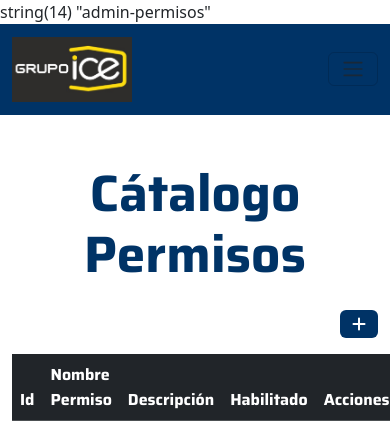
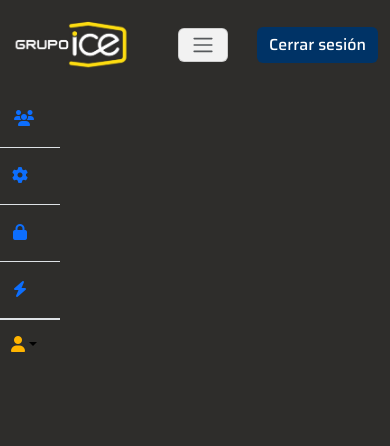
Before and after one commit to Sabr2001/InstitutoElectricidad, a PHP site: page /login/admin-permisos.php in a window 390 px wide. Shown: the top 446 px of the page. Run offline with PHP 8.4, Linux system fonts and the light colour scheme; the visitor is signed in with stand-in values (Sample User, id 1); lists and menus that the app fills with data are empty; some libraries are stand-ins or nearby versions.

Commit message:
UPDATE DASHBOARD PLUS ASIDE
ADDED:
Updates dashboard.php
new shared aside
new shared auth.php

se añade redireccionamiento en permisos, y se wquita del menu

modificaciomes en estilos para uniformidad de marca

```diff
--- a/admin-permisos.php
+++ b/admin-permisos.php
@@ -1,8 +1,13 @@
-<?php include "shared/header.php" ?>
+<?php
+    include "shared/auth.php";
+    include "shared/header.php";
+?>
 
-<main class="container mt-5">
-    <h1 class="text-center mb-4">Cátalogo Permisos</h1>
-
+<div class="row">
+<?php include "shared/aside.php";?>
+    <main class="col">
+        <h1 class="text-center mt-4 mb-4">Cátalogo Permisos</h1>
+        <div class="container-fluid">
             <!-- Botón para agregar nuevo registro -->
             <div class="d-flex justify-content-end mb-3">
                 <button id="btnNuevo" class="btn btn-primary" data-bs-toggle="modal" data-bs-target="#modalProducto">
@@ -11,6 +16,7 @@
             </div>
 
             <!-- Tabla -->
+
             <table class="table table-striped">
                 <thead class="table-dark">
                     <tr>
@@ -25,8 +31,9 @@
 
                 </tbody>
             </table>
+        </div>
     </main>
-
+</div>
 <!-- Modal -->
 <div class="modal fade" id="modalProducto" tabindex="-1" aria-labelledby="crudModalLabel" aria-hidden="true">
     <div class="modal-dialog">
--- a/css/main.css
+++ b/css/main.css
@@ -3,6 +3,7 @@
 
 /* Variables institucionales ICE */
 :root{
+    --icebackgorund: #2e2d2b;
     --primario: #003366;       /* Azul institucional ICE */
     --secundario: #F2F2F2;     /* Gris claro más cálido */
     --enfasis: #FFB400;        /* Amarillo ICE (más suave que naranja puro) */
@@ -36,7 +37,7 @@
     font-weight: 500;
 }
 h1,h2,h3,h4,h5,h6{
-    color: var(--primario) !important;
+    color: var(--primario);
 }
 
 /* Secciones */
@@ -52,6 +53,9 @@
 }
 .bgColorSecundario{
     background-color: var(--secundario) !important;
+}
+.bgIceBackground{
+    background-color: var(--icebackgorund) !important;
 }
 .textColorEnfasis{
     color: var(--enfasis) !important;
@@ -102,17 +106,36 @@
 /* Footer */
 footer{
     background-color: var(--secundario);
-    color: var(--primario);
+    color: var(--secundario);
 }
 footer h3{
     font-size: 1.4em;
     margin-bottom: 0.5em;
 }
 footer a{
-    color: var(--primario);
+    color: var(--secundario);
     text-decoration: none;
 }
 footer a:hover{
     color: var(--enfasis);
     text-decoration: underline;
 }
+footer h3{
+    color: var(--secundario);
+}
+.error{
+    color: red;
+    font-weight: bold;
+}
+
+.sidebar-ice {
+    width: 100%;
+}
+
+@media (min-width: 768px) {
+    .sidebar-ice {
+        width: 4.5rem;
+        min-height: 100vh;
+        align-items: stretch;
+    }
+}
--- a/faq.php
+++ b/faq.php
@@ -1,6 +1,6 @@
 <?php include "shared/header.php" ?>
 
-<main class="row justify-content-evenly">
+<main class="row justify-content-evenly pb-5 mb-5">
     <h1 class="col-sm-12 text-center">Preguntas frecuentes - ICE</h1>
     <!-- acordeon -->
     <div class="accordion col-sm-8" id="acordionFaq">
--- a/js/admin-permisos.js
+++ b/js/admin-permisos.js
@@ -1,7 +1,29 @@
 var accion = 1;
 getListaPermisos();
 
+$("#crudProducto").validate({
+    rules: {
+        nombrePermiso: {
+            required: true,
+        },
+        descripcion: {
+            required: true
+        }
+    },
+    messages: {
+        nombrePermiso: {
+            required: "Campo asunto es obligatorio",
+        },
+        descripcion: {
+            required: "Campo nombre es obligatorio"
+        }
+    }
+});
+
 $("#btnGuardar").click(function (e) {
+     if (!$("#crudProducto").valid())
+        return;
+
     if (accion == 1) {
         Guardar();
     } else {
--- a/login.php
+++ b/login.php
@@ -67,7 +67,7 @@
 
 <?php include "shared/header.php"; ?>
 
-<main class="row justify-content-evenly mt-5">
+<main class="row justify-content-evenly m-5 pb-5">
     <h1 class="col-sm-12 text-center mb-4">Acceso a la Agencia Virtual</h1>
 
     <div class="col-sm-6 col-md-4">
--- /dev/null
+++ b/shared/aside.php
@@ -0,0 +1,46 @@
+<?php
+    session_start()
+
+?>
+<?php if(!empty(($_SESSION["correo"]))):?>
+<aside class="col-auto col-md-auto p-0 bg-body-tertiary min-vh-100 bgIceBackground sidebar-ice">
+    <div class="d-flex flex-column flex-shrink-0 sidebar-ice" style="width: 4.5rem;">
+        <ul class="nav nav-pills nav-flush flex-column mb-auto text-center">
+            <li>
+                <a href="usuarios.php" class="nav-link py-3 border-bottom rounded-0" data-bs-toggle="tooltip" data-bs-placement="right" aria-label="Dashboard" data-bs-original-title="Dashboard">
+                    <i class="fa-solid fa-users"></i>
+                </a>
+            </li>
+            <li>
+                <a href="config.php" class="nav-link py-3 border-bottom rounded-0" data-bs-toggle="tooltip" data-bs-placement="right" aria-label="Orders" data-bs-original-title="Orders">
+                    <i class="fa-solid fa-gear me-2"></i>
+                </a>
+            </li>
+            <li>
+                <a href="admin-permisos.php" class="nav-link py-3 border-bottom rounded-0" data-bs-toggle="tooltip" data-bs-placement="right" title="Permisos" aria-label="Products" data-bs-original-title="Products">
+                     <i class="fa-solid fa-lock me-2"></i>
+                </a>
+            </li>
+            <li>
+                <a href="consultas.php" class="nav-link py-3 border-bottom rounded-0" data-bs-toggle="tooltip" data-bs-placement="right" aria-label="Customers" data-bs-original-title="Customers">
+                    <i class="fa-solid fa-bolt me-2"></i>
+                </a>
+            </li>
+        </ul>
+        <div class="dropdown border-top ">
+            <a href="#" class="d-flex align-items-center justify-content-center p-3 link-body-emphasis text-decoration-none dropdown-toggle" data-bs-toggle="dropdown" aria-expanded="false">
+            <i class="fa-solid fa-user textColorEnfasis "></i>
+            <!-- <ul class="dropdown-menu text-small shadow"> -->
+                <!-- <li><a class="dropdown-item" href="#">New project...</a></li> -->
+                <!-- <li><a class="dropdown-item" href="#">Settings</a></li> -->
+                <!-- <li><a class="dropdown-item" href="#">Profile</a></li> -->
+                <!-- <li>
+                    <hr class="dropdown-divider">
+                </li> -->
+                <!-- <li><a class="dropdown-item" href="logout.php">Cerrar sesión</a></li> -->
+            <!-- </ul> -->
+             </a>
+        </div>
+    </div>
+</aside>
+<?php endif;?>
--- /dev/null
+++ b/shared/auth.php
@@ -0,0 +1,9 @@
+<?php
+session_start();
+
+    if (!isset($_SESSION["correo"])) {
+        header("Location: login.php");
+        exit;
+    }
+
+?>
--- a/shared/footer.php
+++ b/shared/footer.php
@@ -1,5 +1,5 @@
 <!-- Pie de la página -->
-<footer class="row mt-5 text-center bgColorSecundario pt-3 pb-3">
+<footer class="row text-center bgIceBackground pt-3 pb-3">
     <div class="col-md-6 col-lg-3">
         <h3>Instituto Costarricense de Electricidad</h3>
         <a href="#">Historia</a>
@@ -22,7 +22,7 @@
         </a>
     </div>
     <div class="row justify-content-center align-items-center">
-        <img class="col-sm-1" width="100" src="img/logo-ice.jpg" alt="logo del ICE">
+        <img class="col-sm-1" width="100" src="img/icono.jpg" alt="logo del ICE">
         <p class="col-sm-3"> © 2025 <b>Instituto Costarricense de Electricidad.</b> </p>
     </div>
 </footer>
@@ -30,6 +30,7 @@
 <script src="https://cdn.jsdelivr.net/npm/bootstrap@5.3.8/dist/js/bootstrap.bundle.min.js" integrity="sha384-FKyoEForCGlyvwx9Hj09JcYn3nv7wiPVlz7YYwJrWVcXK/BmnVDxM+D2scQbITxI" crossorigin="anonymous"></script>
 <script src="https://kit.fontawesome.com/97cef9f55a.js" crossorigin="anonymous"></script>
 <script src="https://cdnjs.cloudflare.com/ajax/libs/jquery/3.7.1/jquery.min.js"></script>
+<script src="https://cdn.jsdelivr.net/npm/jquery-validation@1.19.5/dist/jquery.validate.min.js"></script>
 
 <?php
 switch ($nombreArchivo) {
@@ -38,8 +39,8 @@
         break;
 
     case 'contactenos':
-        //script para contactenos
-        break;
+        echo "<script src='https://cdn.jsdelivr.net/npm/jquery-validation@1.19.5/dist/jquery.validate.min.js'></script>";
+         break;
 
     case 'admin-permisos':
         echo "<script src='js/$nombreArchivo.js'></script>";
--- a/shared/header.php
+++ b/shared/header.php
@@ -1,7 +1,7 @@
 <?php
 $archivo = basename($_SERVER['PHP_SELF']);
 $nombreArchivo = explode(".", $archivo)[0];
-var_dump($nombreArchivo);
+// var_dump($nombreArchivo);
 ?>
 
 <!DOCTYPE html>
@@ -13,20 +13,21 @@
     <title>Bienvenidos al Instituto Costarricense de Electricidad</title>
 
     <link href="https://cdn.jsdelivr.net/npm/bootstrap@5.3.8/dist/css/bootstrap.min.css" rel="stylesheet" integrity="sha384-sRIl4kxILFvY47J16cr9ZwB07vP4J8+LH7qKQnuqkuIAvNWLzeN8tE5YBujZqJLB" crossorigin="anonymous">
+    <script src="https://kit.fontawesome.com/c3c613e268.js" crossorigin="anonymous"></script>
     <link rel="stylesheet" href="css/<?php echo $nombreArchivo ?>.css">
 </head>
 
-<body class="container-fluid p-0 ">
+<body class="container-fluid p-0">
     <!-- Cabecera de la página -->
     <header>
         <!-- Menu principal -->
-        <nav id="menu-principal" class="navbar navbar-expand-lg bgColorPrimario">
+        <nav id="menu-principal" class="navbar navbar-expand-lg bgIceBackground">
             <div class="container-fluid">
                 <a class="navbar-brand" href="index.php">
                     <img src="img/icono.jpg" alt="Logo ICE" width="120" height="auto">
                 </a>
 
-                <button class="navbar-toggler" type="button" data-bs-toggle="collapse" data-bs-target="#navbarSupportedContent" aria-controls="navbarSupportedContent" aria-expanded="false" aria-label="Toggle navigation">
+               <button class="navbar-toggler bgColorSecundario" type="button" data-bs-toggle="collapse" data-bs-target="#navbarSupportedContent" aria-controls="navbarSupportedContent" aria-expanded="false" aria-label="Toggle navigation">
                     <span class="navbar-toggler-icon"></span>
                 </button>
                 <div class="collapse navbar-collapse" id="navbarSupportedContent">
@@ -50,13 +51,12 @@
                             <a class="nav-link <?php if ($nombreArchivo == "login") echo 'active' ?>" href="login.php">
                                 Agencia Virtual
                             </a>
-                        </l i>
-                        <li class="nav-item">
-                            <a class="nav-link <?php if ($nombreArchivo == "contactenos") echo 'active' ?>" href="admin-permisos.php">permisos</a>
-                        </li>
                         </li>
                     </ul>
                 </div>
+                <a href="logout.php" class="btn btn-danger btn-l">Cerrar sesión</a>
+
             </div>
+
         </nav>
     </header>
```
Also changed, not shown: dashboard.php (+13 -16 lines), graficos.php (+25 -2 lines), js/graficos.js (+49 -1 lines), agencia.php (added), 2 other files. Lines whose indentation alone changed are shown as unchanged.
